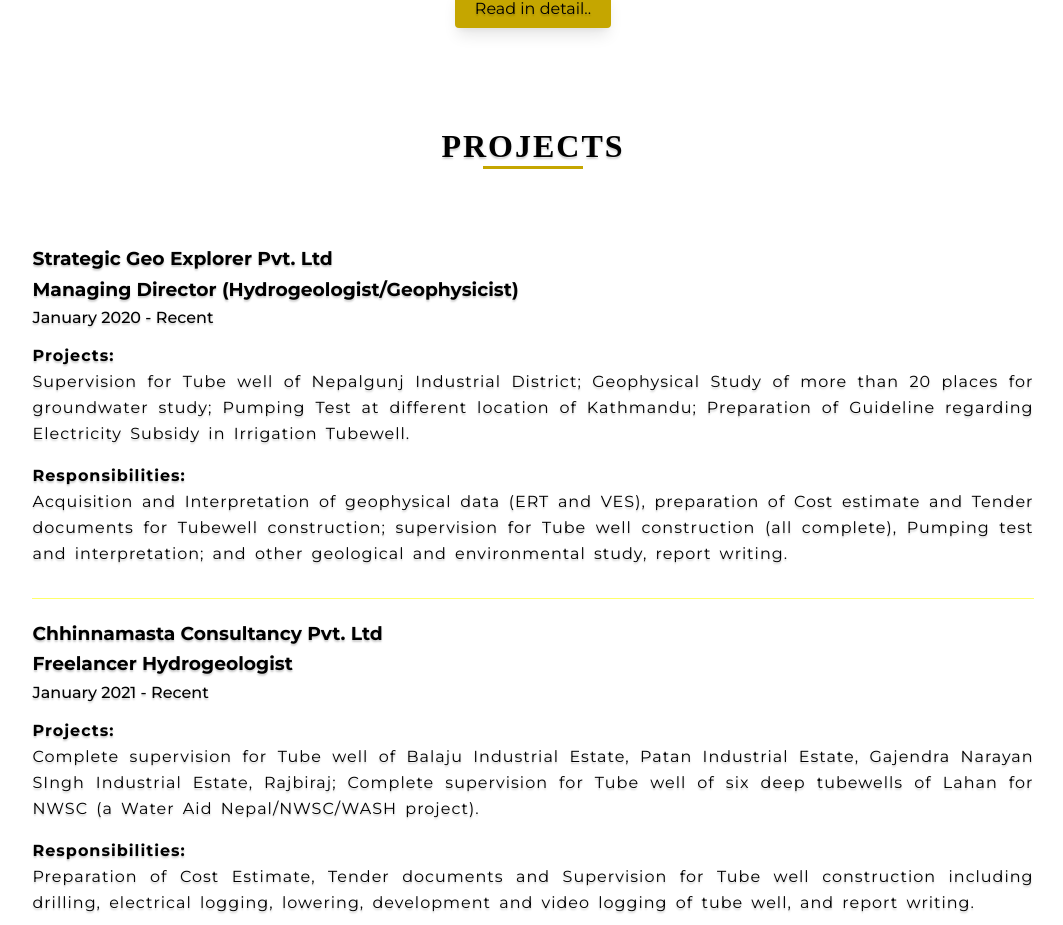
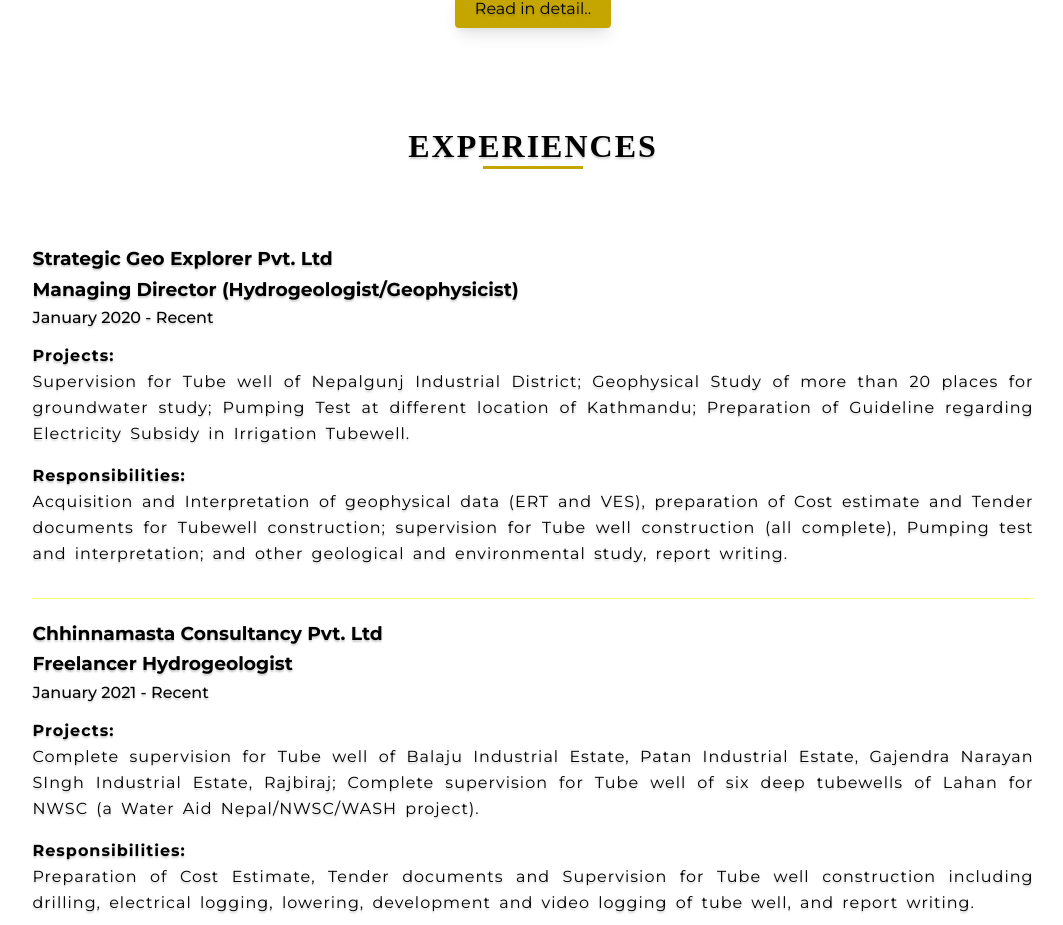
Before and after one commit to Sayyed-Abrar-Akhtar/shahid--portfolio, a React (Create React App) app: page / in a window 1280 px wide. Shown: the part 1540-2465 px from the top of the page, without its empty margins (107-1170 px from the left). Built offline with nearby package versions, Linux system fonts and the light colour scheme; a web font is replaced by a local one.

Commit message:
Update Projects.js

```diff
--- a/src/components/Projects.js
+++ b/src/components/Projects.js
@@ -7,7 +7,7 @@
 const Projects = () => {
   return (
     <section className='projects-container'>
-      <h1 className='section-heading'>Projects</h1>
+      <h1 className='section-heading'>Experiences</h1>
       {projects.map(
         (i, idx) =>
           idx <= 2 && (
```
